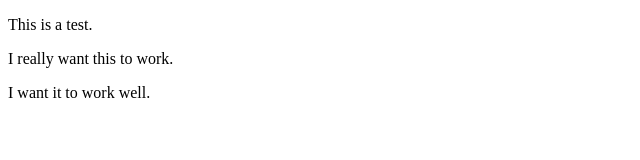
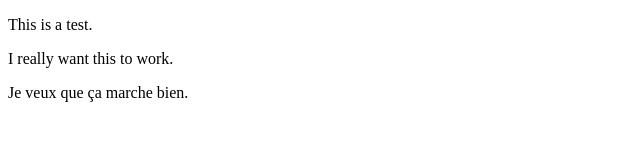
Before and after one commit to terrelcodes/coursera-web, a website: page docs/index.html in a window 1280 px wide. Shown: the full height of the page, 0-640 px from the left. Drawn offline with Linux system fonts and the light colour scheme.

Commit message:
Update index.html

```diff
--- a/docs/index.html
+++ b/docs/index.html
@@ -8,7 +8,7 @@
 </head>
 <body>
     <p>This is a test.</p>
-<p>I really want this to work.</p>
-    I want it to work well.
+    <p>I really want this to work.</p>
+    <p lang=fr>Je veux que ça marche bien.</p>
 </body>
 </html>
```
